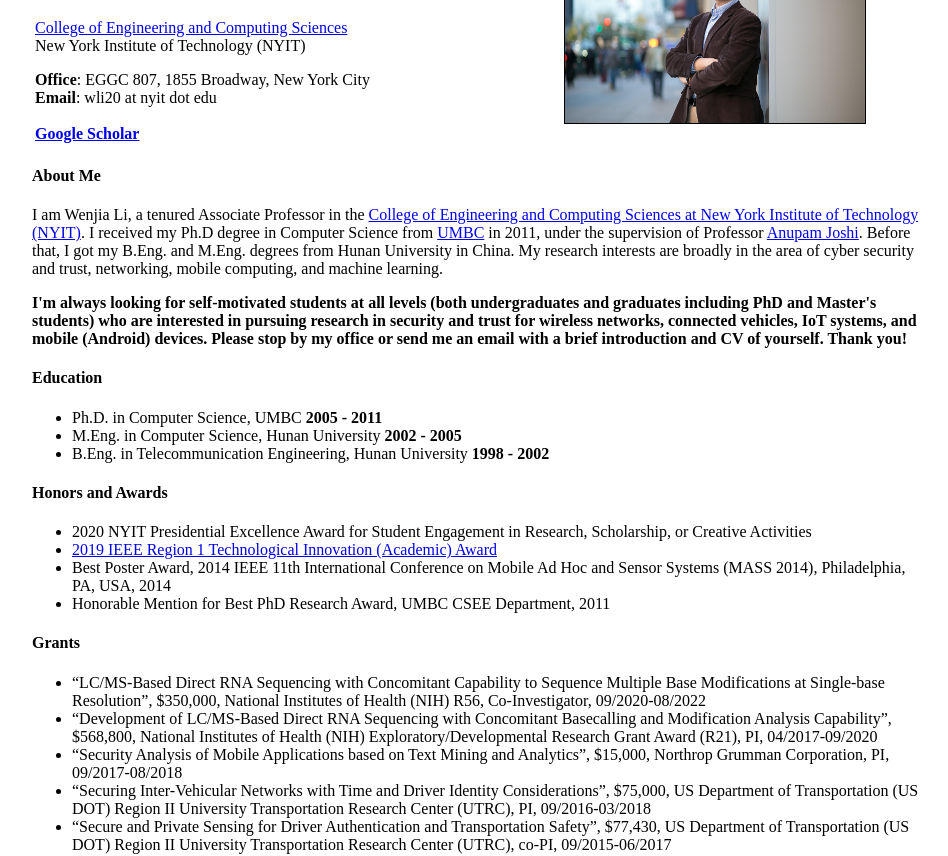
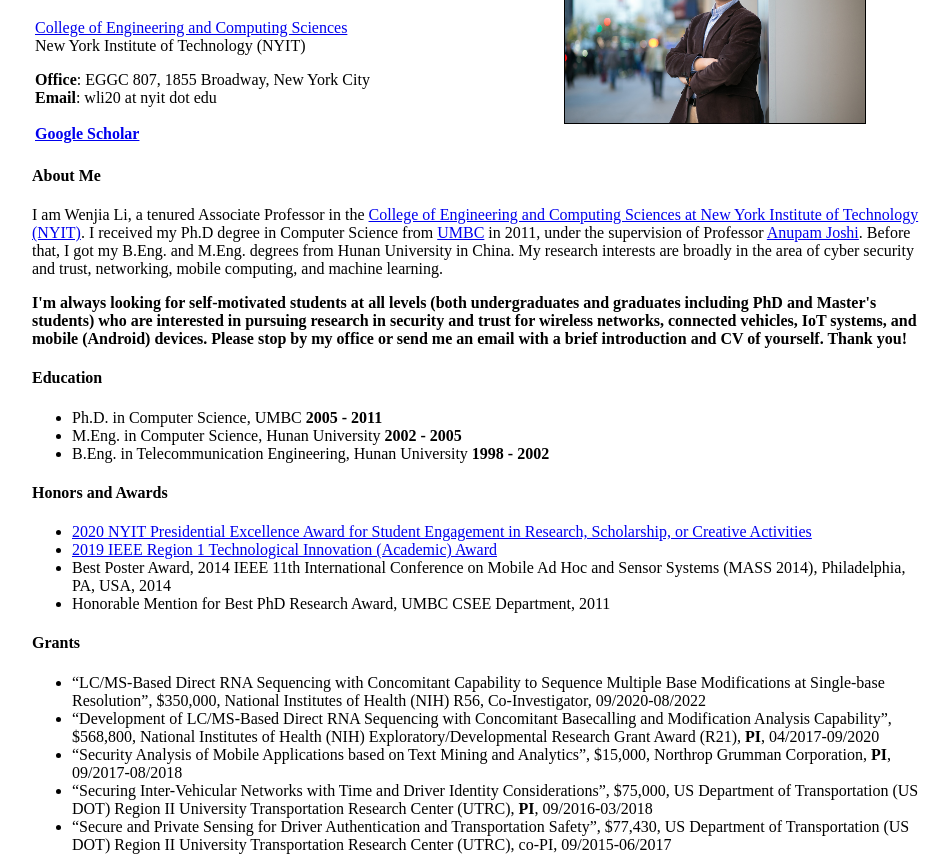
Before and after one commit to li-wenjia/wenjiali, a plain HTML site: page index.html in a window 1280 px wide. Shown: the part 122-978 px from the top of the page, without its empty margins (96-1044 px from the left). Drawn offline with Linux system fonts and the light colour scheme.

Commit message:
Update index.html

```diff
--- a/index.html
+++ b/index.html
@@ -75,7 +75,7 @@
     <div id="honors" class="main">
     <h4>Honors and Awards</h4>
     <ul>
-    	<li>2020 NYIT Presidential Excellence Award for Student Engagement in Research, Scholarship, or Creative Activities</li>
+    	<li><a href="https://www.nyit.edu/news/features/convocation_celebrates_new_academic_year">2020 NYIT Presidential Excellence Award for Student Engagement in Research, Scholarship, or Creative Activities</a></li>
 	<li><a href="https://r1.ieee.org/2019/10/08/2019-ieee-region-1-major-awards-released/" target="_blank">2019 IEEE Region 1 Technological Innovation (Academic) Award</a></li>
 	<li>Best Poster Award, 2014 IEEE 11th International Conference on Mobile Ad Hoc and Sensor Systems (MASS 2014), Philadelphia, PA, USA, 2014</li>
 	<li>Honorable Mention for Best PhD Research Award, UMBC CSEE Department, 2011</li>
@@ -86,9 +86,9 @@
     <h4>Grants</h4>
     <ul>
     	<li>“LC/MS-Based Direct RNA Sequencing with Concomitant Capability to Sequence Multiple Base Modifications at Single-base Resolution”, $350,000, National Institutes of Health (NIH) R56, Co-Investigator, 09/2020-08/2022</li>
-	<li>“Development of LC/MS-Based Direct RNA Sequencing with Concomitant Basecalling and Modification Analysis Capability”, $568,800, National Institutes of Health (NIH) Exploratory/Developmental Research Grant Award (R21), PI, 04/2017-09/2020</li>
-	<li>“Security Analysis of Mobile Applications based on Text Mining and Analytics”, $15,000, Northrop Grumman Corporation, PI, 09/2017-08/2018</li>
-	<li>“Securing Inter-Vehicular Networks with Time and Driver Identity Considerations”, $75,000, US Department of Transportation (US DOT) Region II University Transportation Research Center (UTRC), PI, 09/2016-03/2018</li>
+	<li>“Development of LC/MS-Based Direct RNA Sequencing with Concomitant Basecalling and Modification Analysis Capability”, $568,800, National Institutes of Health (NIH) Exploratory/Developmental Research Grant Award (R21), <b>PI</b>, 04/2017-09/2020</li>
+	<li>“Security Analysis of Mobile Applications based on Text Mining and Analytics”, $15,000, Northrop Grumman Corporation, <b>PI</b>, 09/2017-08/2018</li>
+	<li>“Securing Inter-Vehicular Networks with Time and Driver Identity Considerations”, $75,000, US Department of Transportation (US DOT) Region II University Transportation Research Center (UTRC), <b>PI</b>, 09/2016-03/2018</li>
 	<li>“Secure and Private Sensing for Driver Authentication and Transportation Safety”, $77,430, US Department of Transportation (US DOT) Region II University Transportation Research Center (UTRC), co-PI, 09/2015-06/2017</li>
     </ul>
     </div>
```
